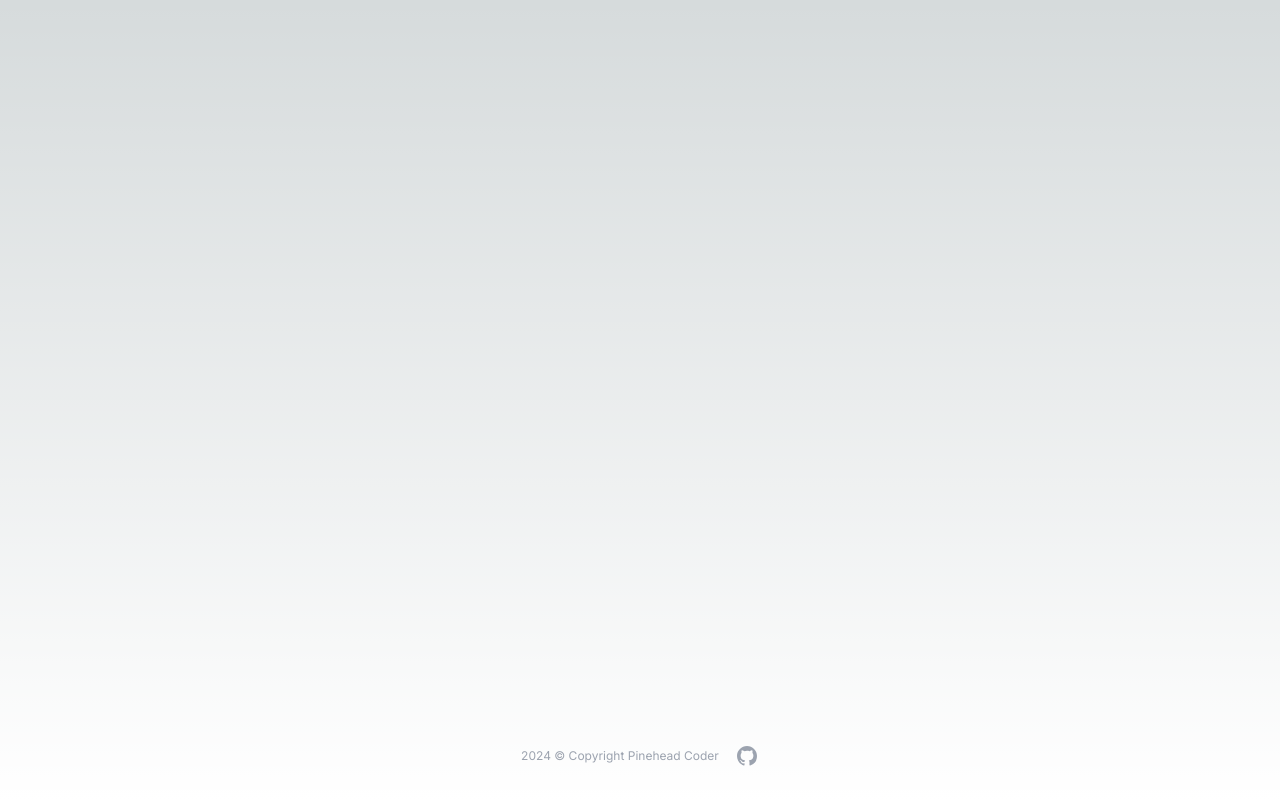
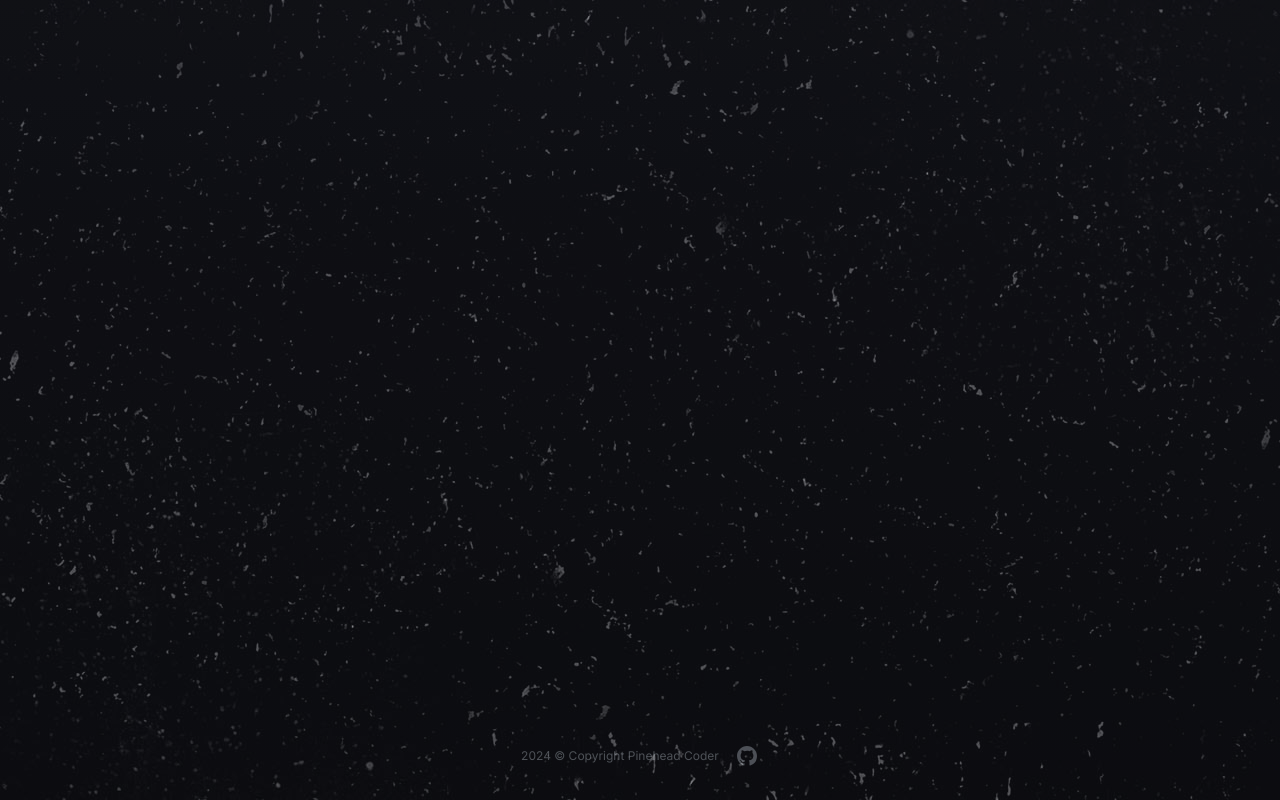
Before and after one commit to agacia1805/book-base, a Next.js app: page / in a window 1280 px wide. Built offline with nearby package versions, Linux system fonts and the light colour scheme.

Commit message:
(feat) change background and add background images

```diff
--- a/app/globals.css
+++ b/app/globals.css
@@ -2,28 +2,42 @@
 @tailwind components;
 @tailwind utilities;
 
-:root {
-  --foreground-rgb: 0, 0, 0;
-  --background-start-rgb: 214, 219, 220;
-  --background-end-rgb: 255, 255, 255;
-}
-
-@media (prefers-color-scheme: dark) {
-  :root {
-    --foreground-rgb: 255, 255, 255;
-    --background-start-rgb: 0, 0, 0;
-    --background-end-rgb: 0, 0, 0;
-  }
+html {
+  background: linear-gradient(to bottom, #141862, #140A42, #0A071A);
 }
 
 body {
-  color: rgb(var(--foreground-rgb));
   background: linear-gradient(
-      to bottom,
-      transparent,
-      rgb(var(--background-end-rgb))
-    )
-    rgb(var(--background-start-rgb));
+    180deg,
+    hsl(235, 16%, 14%) 0%,
+    hsl(230, 17%, 10%) 100%
+  )
+  hsl(235, 16%, 14%) 0%;
+}
+
+body::before {
+  content: '';
+  position: absolute;
+  top: 0;
+  left: 0;
+  width: 100%;
+  height: 100%;
+  background-image: url('/noise-3.jpg');
+  opacity: 0.3;
+  pointer-events: none;
+}
+
+body::after {
+  content: '';
+  position: absolute;
+  top: 0;
+  left: 0;
+  width: 100%;
+  height: 100%;
+  transform: rotate(180deg);
+  background-image: url('/noise-3.jpg');
+  opacity: 0.3;
+  pointer-events: none;
 }
 
 @layer utilities {
--- a/app/layout.tsx
+++ b/app/layout.tsx
@@ -20,7 +20,7 @@ export default function RootLayout({
       <body
         className={`${inter.className} flex min-h-screen flex-col text-white`}
       >
-        <div className='flex flex-grow flex-col justify-center px-8'>
+        <div className='flex flex-grow flex-col justify-center px-8 z-10'>
           {children}
         </div>
         <Footer />
```
Also changed, not shown: public/noise-3.jpg (added).
